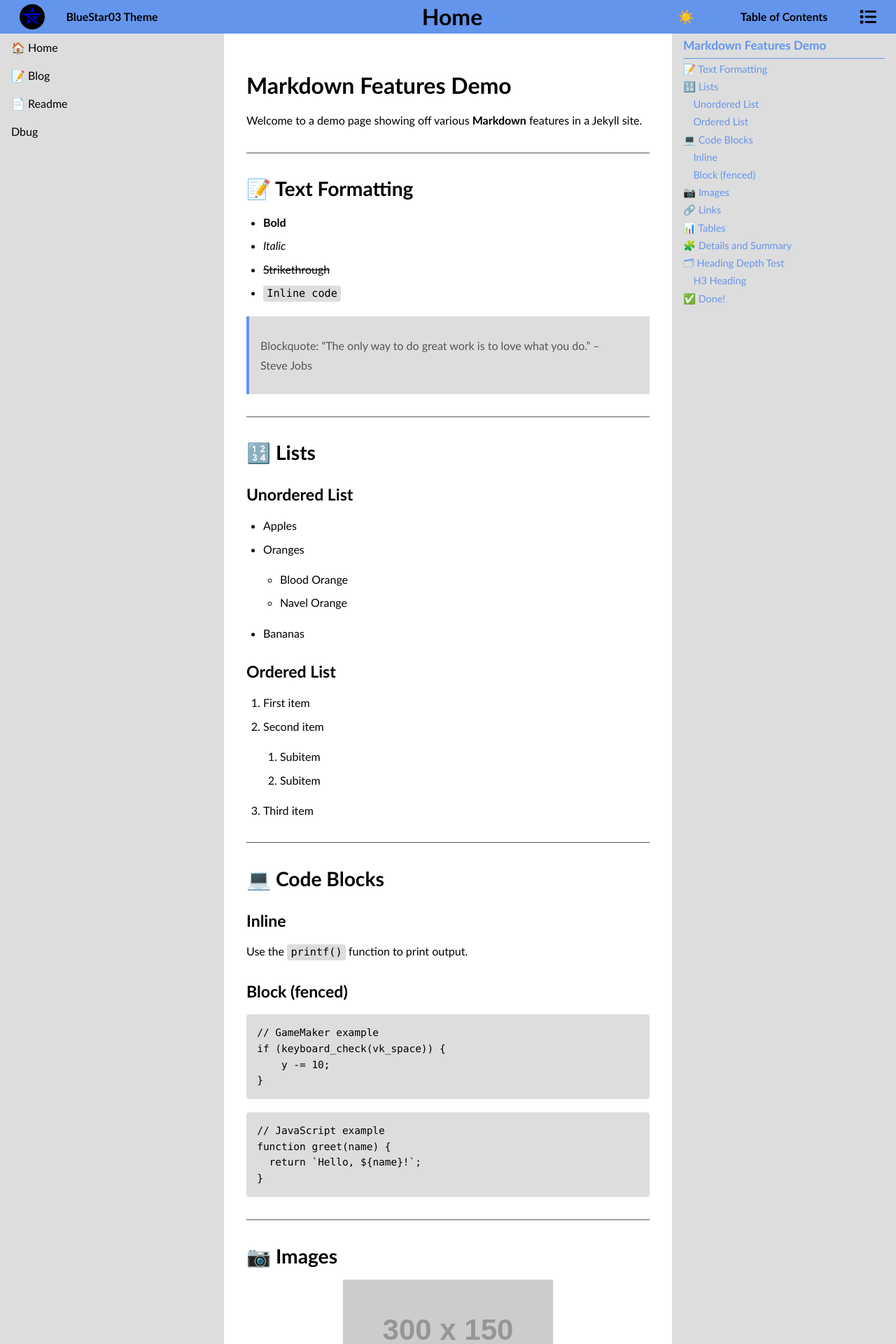
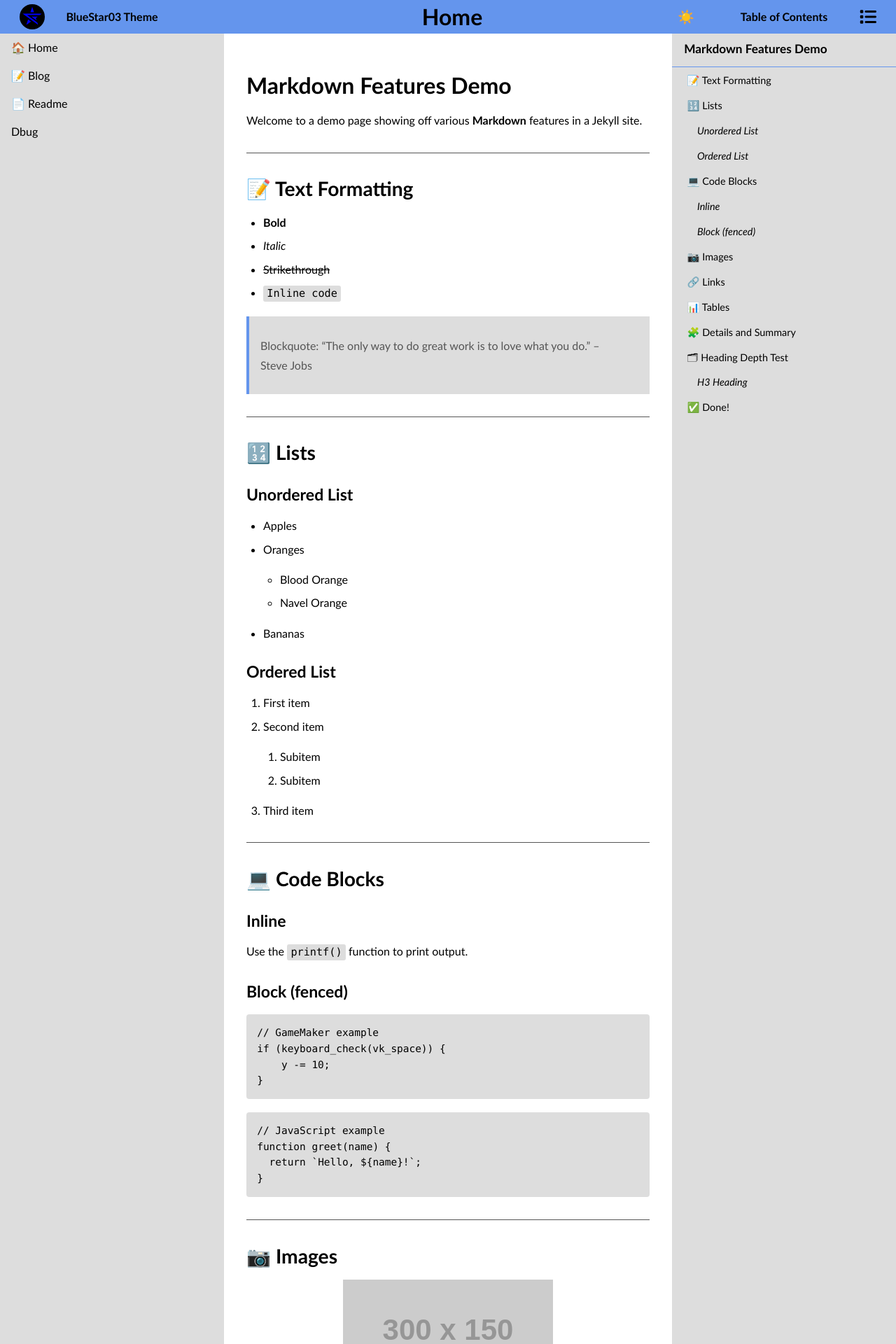
Before and after one commit to BlueStar03/theme, a Jekyll site: the page built from index.md, in a window 1280 px wide. Shown: the top 1920 px of the page at 70% size. Built offline with Jekyll 4.4.1, drawn with Linux system fonts in a browser that asks for light colours; nearby versions of some CDN libraries.

Commit message:
Panel Links

```diff
--- a/assets/css/style.css
+++ b/assets/css/style.css
@@ -30,6 +30,7 @@
 /* =========================
    Left Panel (Navigation)
    ========================= */
+
 .left-panel {
   position: fixed;
   top: var(--header-height);
@@ -44,13 +45,8 @@
   overflow: visible;
 }
 
-.left-panel.closed {
-  transform: translateX(-100%);
-}
-
-.transitions .left-panel {
-  transition: transform 0.3s ease;
-}
+.left-panel.closed { transform: translateX(-100%); }
+.transitions .left-panel { transition: transform 0.3s ease; }
 
 .left-panel-header {
   position: absolute;
@@ -72,41 +68,19 @@
   flex: 1 1 auto;
   overflow-y: auto;
   overscroll-behavior: contain;
-  /*! padding: 1em; */
+  /* no inner padding so links can go edge-to-edge */
 }
 
 .left-panel .nav-list {
   list-style: none;
   padding: 0;
+  margin: 0;                /* ensure no default margin */
 }
 
+/* Single source for link spacing & behavior */
 .left-panel .nav-list a {
-  display: block;                 /* makes the hover area full width */
-  padding: 0.4em 0.6em;            /* some breathing room */
-  color: inherit;
-  text-decoration: none;
-}
-
-.left-panel .nav-list a:hover,
-.left-panel .nav-list a:focus {
-  background: var(--color-accent); /* accent-colored background */
-  color: var(--color-text);        /* keep text readable */
-  border-radius: 0;                /* make it stretch edge to edge */
-}
-
-
-.left-panel .nav-list li + li {
-  margin-top: 0.5em;
-}
-
-.left-panel .nav-list a {
-  color: inherit;
-  text-decoration: none;
-}
-
-.left-panel .nav-list a {
-  display: block;
-  padding: 0.5em 1em; /* controls both vertical and horizontal spacing */
+  display: block;           /* full-width hit area */
+  padding: 0.5em 1em;       /* controls both vertical & horizontal spacing */
   color: inherit;
   text-decoration: none;
 }
@@ -115,18 +89,20 @@
 .left-panel .nav-list a:focus {
   background: var(--color-accent);
   color: var(--color-text);
+  border-radius: 0;         /* flush block highlight */
 }
-.left-panel .nav-list li + li {
-  margin-top: 0;
-}
+
+/* Remove inter-item gaps completely */
+.left-panel .nav-list li + li { margin-top: 0; }
 
 .left-panel footer {
   flex-shrink: 0;
   padding: 1em;
-  border-top: 1px solid var(--color-text);
+  border-top: 1px solid var(--color-border);
   font-size: 0.9em;
   text-align: center;
 }
+
 
 /* =========================
    Right Panel (TOC + Settings)
@@ -189,7 +165,6 @@
 .right-scroll {
   flex: 1 1 auto;
   overflow-y: auto;
-  padding: 1em;
   padding-top: 0;
 }
 
@@ -251,34 +226,52 @@
 }
 
 /* =========================
-   Table of Contents Styling
+   TOC (right panel)
    ========================= */
-.toc {
-  font-size: 0.9em;
+.right-panel .toc { font-size: 0.9em; }
+
+.right-panel .toc ul {
+  list-style: none;
+  padding-left: 0;
+  margin: 0;
 }
 
-.toc ul {
-  list-style: none;
-  padding-left: 0;
+.right-panel .toc li { margin: 0; }            /* spacing comes from link padding */
+.right-panel .toc li + li { margin-top: 0; }
+
+/* Full-width link rows */
+.right-panel .toc a {
+  display: block;
+  padding: 0.5em 1em;                          /* base spacing */
+  color: inherit;                               /* keep normal text color */
+  text-decoration: none;
+  transition: background 0.15s ease, color 0.15s ease;
 }
 
-.toc li {
-  margin: 0.25em 0;
+/* Hover/focus: accent background + text inversion */
+.right-panel .toc a:hover,
+.right-panel .toc a:focus {
+  background: var(--color-accent);
+  color: var(--color-text);
+  outline: none;
+}
+.right-panel .toc a:focus {
+  box-shadow: 0 0 0 2px var(--color-text) inset; /* visible keyboard focus */
 }
 
-.toc li.sub {
-  margin-left: 1em;
-  font-size: 0.95em;
-  opacity: 0.85;
-}
+/* Level differentiation: indent only; H3 italic */
+.right-panel .toc li.h2 a { padding-left: 1.5em; }
+.right-panel .toc li.h3 a { padding-left: 2.5em; font-style: italic; }
 
-/* H1 entries styling */
+/* H1 divider */
 .right-panel .toc li.h1 {
   font-size: 1.2em;
-  font-weight: bold;
+  font-weight: 700;
   border-bottom: 1px solid var(--color-accent);
   padding-bottom: 0.25em;
 }
+
+
 
 /* =========================
    Social Links in Footer
@@ -291,11 +284,25 @@
   margin-bottom: 0.5em;
 }
 
+/* Slightly larger hit area + smoother transitions */
 .social-links a {
   font-size: 1.2em;
-  text-decoration: none;
-  color: inherit;
+  color: var(--color-accent);
+  border-radius: 999px;             /* perfect pill */
+  padding: 0.25em;                  /* comfy tap target */
+  line-height: 1;                   /* center icons nicely */
+  transition: background 0.15s ease, color 0.15s ease, box-shadow 0.15s ease;
 }
+
+/* Keep hover style; switch to focus-visible for keyboards; avoid layout shift */
+.social-links a:hover,
+.social-links a:focus-visible {
+  background: var(--color-accent);
+  color: var(--color-text);
+  box-shadow: 0 0 0 4px var(--color-accent);   /* replaces outline to prevent reflow */
+}
+
+
 
 .sr-only {
   position: absolute;
```
